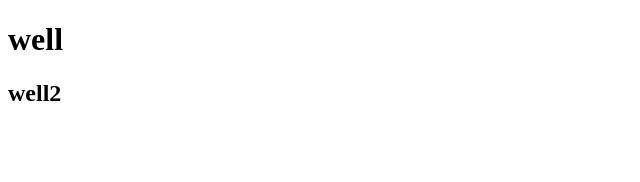
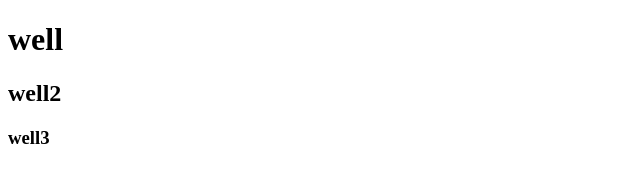
Before and after one commit to im-zaki/test-2, a plain HTML site: page index.html in a window 1280 px wide. Shown: the full height of the page, 0-640 px from the left. Drawn offline with Linux system fonts and the light colour scheme.

Commit message:
first commit

```diff
--- a/index.html
+++ b/index.html
@@ -8,5 +8,6 @@
 <body>
     <h1>well</h1>
 <h2>well2</h2>
+<h3>well3</h3>
 </body>
 </html>
```
